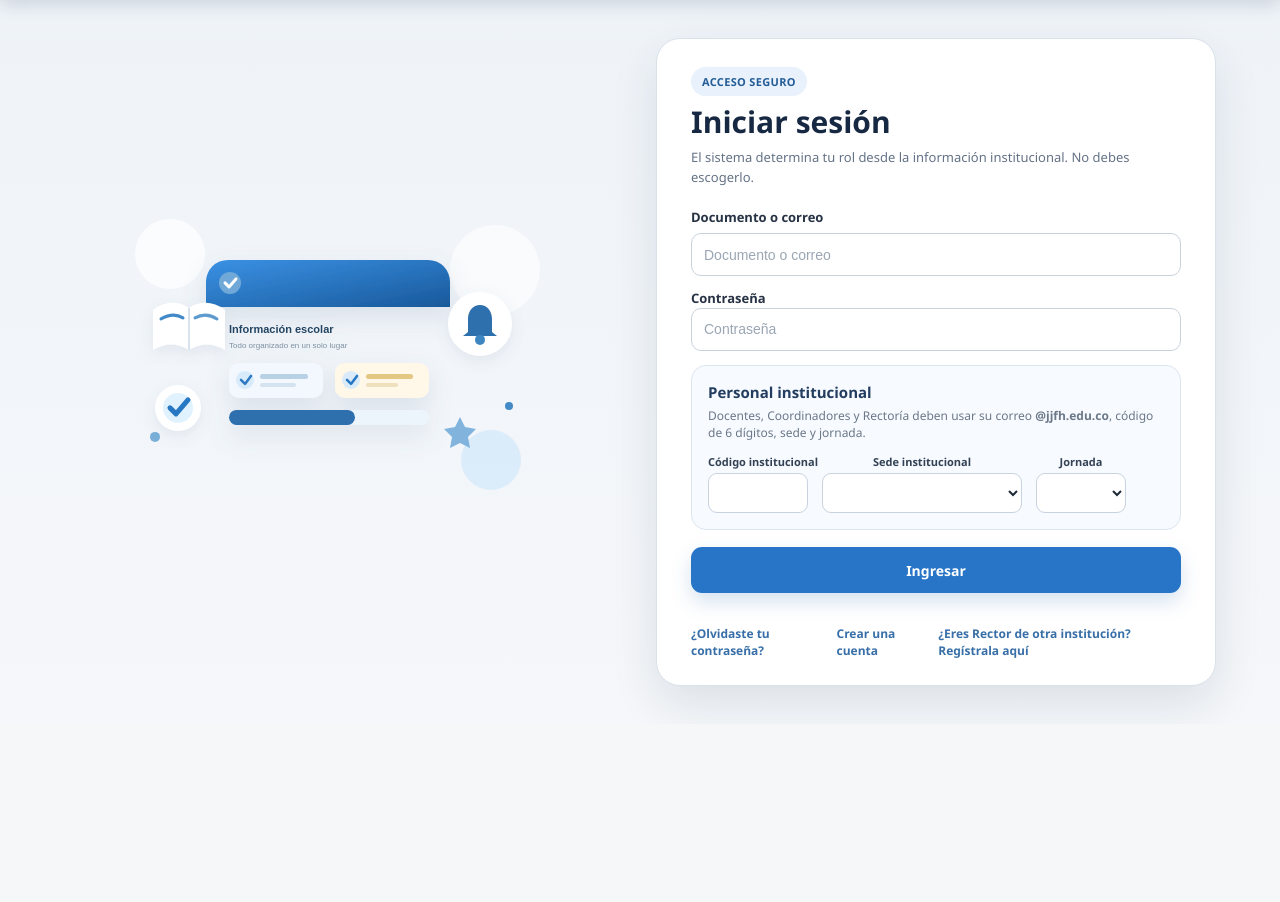
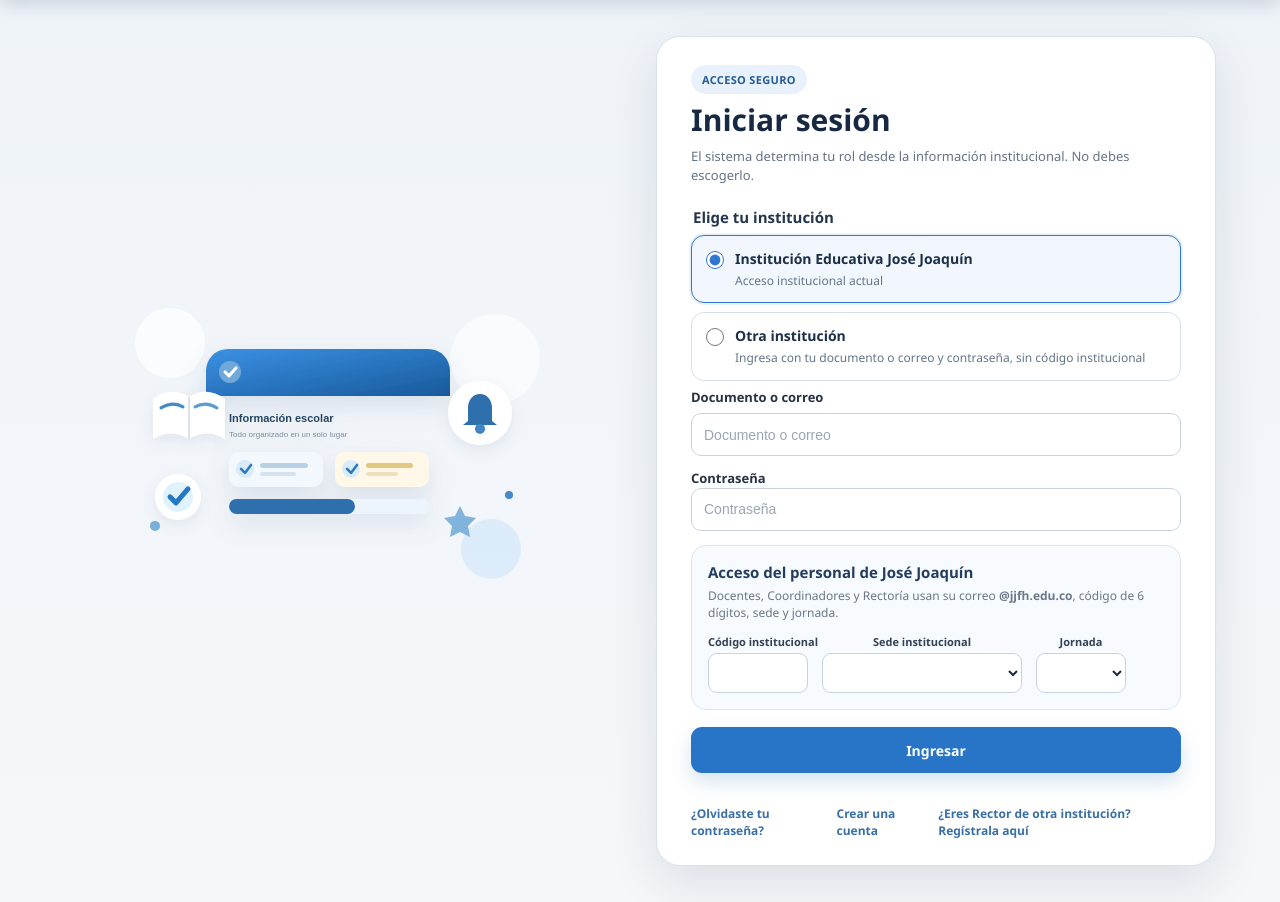
Before and after one commit to Taliana123/Eduturnos, a Flask app: page /auth/login in a window 1280 px wide. Shown: the part 76-978 px from the top of the page. Before the commit the page ends 787 px from the top, so only its background shows below. Run offline with Flask 3, Linux system fonts and the light colour scheme; data comes from the database, SQL or seed files in the repository.

Commit message:
Add institution choice to sign-in

```diff
--- a/routes/auth.py
+++ b/routes/auth.py
@@ -279,11 +279,26 @@ def _mostrar_login():
         render_template(
             "auth/login.html",
             sedes=_sedes(),
+            login_sedes=_sedes_jjfh(),
             jornadas=_jornadas(),
+            tipo_acceso=(request.form.get("tipo_acceso") or "jjfh"),
         )
     )
     respuesta.headers["Cache-Control"] = "no-store"
     return respuesta
+
+
+def _sedes_jjfh():
+    """Sedes que se usan para validar el acceso heredado de José Joaquín."""
+    try:
+        sedes = consultar(
+            "SELECT s.id,s.nombre,s.direccion FROM sedes s "
+            "JOIN instituciones i ON i.id=s.id_institucion "
+            "WHERE s.estado=1 AND i.nombre LIKE '%Jos%Joaqu%n%Fl%rez%' ORDER BY s.nombre"
+        )
+        return sedes or _sedes()
+    except Exception:
+        return _sedes()
 
 
 @auth_bp.route("/crear-institucion", methods=["GET", "POST"])
@@ -712,9 +727,21 @@ def _limpiar_intentos(clave_hash):
 # BUSCAR USUARIO
 # ============================================================
 
-def _buscar_usuario(identificador):
+def _buscar_usuario(identificador, tipo_acceso="jjfh"):
     valor = (identificador or "").strip()
     correo = _correo(valor)
+    if tipo_acceso == "otra":
+        institucion_filtro = (
+            "i.id IS NOT NULL AND i.requiere_codigo_institucional=0 "
+            "AND i.nombre NOT LIKE '%Jos%Joaqu%n%Fl%rez%' AND ("
+            "u.id_institucion IS NOT NULL OR EXISTS ("
+            "SELECT 1 FROM directorio_institucional di JOIN sedes s ON s.id=di.id_sede "
+            "WHERE di.id_usuario=u.id_usuario AND s.id_institucion=i.id))"
+        )
+    else:
+        institucion_filtro = (
+            "(i.nombre LIKE '%Jos%Joaqu%n%Fl%rez%' OR u.id_institucion IS NULL)"
+        )
 
     return consultar(
         """
@@ -724,9 +751,12 @@ def _buscar_usuario(identificador):
         FROM usuarios u
         INNER JOIN roles r
             ON r.id = u.id_rol
+        LEFT JOIN instituciones i ON i.id=u.id_institucion
         WHERE
-            u.documento = %s
-            OR LOWER(TRIM(u.correo)) = %s
+            (u.documento = %s OR LOWER(TRIM(u.correo)) = %s)
+            AND (
+                """ + institucion_filtro + """
+            )
         LIMIT 1
         """,
         (
@@ -1265,6 +1295,9 @@ def login():
         "codigo_institucional",
         "",
     ).strip()
+    tipo_acceso = (request.form.get("tipo_acceso") or "jjfh").strip().lower()
+    if tipo_acceso not in {"jjfh", "otra"}:
+        tipo_acceso = "jjfh"
 
     sede_id = _form_value(
         "id_sede",
@@ -1323,9 +1356,7 @@ def login():
 
         return _mostrar_login()
 
-    usuario = _buscar_usuario(
-        identificador
-    )
+    usuario = _buscar_usuario(identificador, tipo_acceso)
 
     if not usuario:
 
@@ -1440,10 +1471,42 @@ def login():
 
     _asignar_institucion_cuenta(usuario)
     institucion = consultar(
-        "SELECT requiere_codigo_institucional FROM instituciones WHERE id=%s",
+        "SELECT id,nombre,requiere_codigo_institucional FROM instituciones WHERE id=%s",
         (usuario.get("id_institucion"),), uno=True,
     ) if usuario.get("id_institucion") else None
     requiere_codigo = bool(institucion.get("requiere_codigo_institucional", 1)) if institucion else True
+    institucion_jjfh = consultar(
+        "SELECT id FROM instituciones WHERE nombre LIKE '%Jos%Joaqu%n%Fl%rez%' ORDER BY id LIMIT 1",
+        uno=True,
+    )
+    jjfh_id = (institucion_jjfh or {}).get("id")
+    usuario_id_institucion = usuario.get("id_institucion")
+
+    if tipo_acceso == "otra":
+        if (
+            not institucion
+            or not usuario_id_institucion
+            or (jjfh_id and int(usuario_id_institucion) == int(jjfh_id))
+        ):
+            flash(
+                "Esta cuenta no pertenece a otra institución habilitada. Selecciona José Joaquín o consulta con el rector de tu institución.",
+                "error",
+            )
+            return _mostrar_login()
+        # En el portal multiinstitucional, la cuenta y su institución asignada
+        # sustituyen el código, la sede y la jornada del acceso heredado.
+        requiere_codigo = False
+    elif (
+        usuario.get("rol_nombre") != "Super Admin"
+        and jjfh_id
+        and usuario_id_institucion
+        and int(usuario_id_institucion) != int(jjfh_id)
+    ):
+        flash(
+            "Esta cuenta pertenece a otra institución. Selecciona la opción de otra institución para ingresar.",
+            "error",
+        )
+        return _mostrar_login()
 
     if requiere_codigo and "@" in identificador and not es_correo_valido_para_rol(
         usuario.get("rol_nombre", ""),
--- /dev/null
+++ b/static/js/institution-login.js
@@ -0,0 +1,18 @@
+(() => {
+  const form = document.querySelector('.login-form');
+  if (!form) return;
+  const radios = [...form.querySelectorAll('input[name="tipo_acceso"]')];
+  const legacy = form.querySelector('[data-jjfh-fields]');
+  const hint = form.querySelector('[data-other-institution-hint]');
+  const update = () => {
+    const isJjfh = form.querySelector('input[name="tipo_acceso"]:checked')?.value !== 'otra';
+    if (legacy) legacy.hidden = !isJjfh;
+    if (hint) hint.hidden = isJjfh;
+    legacy?.querySelectorAll('input,select').forEach((field) => {
+      field.disabled = !isJjfh;
+      if (!isJjfh) field.value = '';
+    });
+  };
+  radios.forEach((radio) => radio.addEventListener('change', update));
+  update();
+})();
--- a/templates/auth/login.html
+++ b/templates/auth/login.html
@@ -1312,6 +1312,19 @@ html body.login-page .personal-login .personal-field-jornada select {
         }
 
 </style>
+<style>
+    .login-institution-options{display:grid;gap:9px;margin:0 0 8px;padding:0;border:0}
+    .login-institution-options legend{margin:0 0 8px;color:#24364b;font-weight:750;font-size:15px}
+    .login-institution-option{display:flex;align-items:flex-start;gap:11px;padding:13px 14px;border:1px solid #d5dfeb;border-radius:13px;background:#fff;cursor:pointer}
+    .login-institution-option:has(input:checked){border-color:#2f76d2;background:#f2f7ff;box-shadow:0 0 0 2px rgba(47,118,210,.10)}
+    .login-institution-option input{width:18px;height:18px;flex:0 0 18px;margin:2px 0 0;accent-color:#2f76d2}
+    .login-institution-option span{display:grid;gap:4px}
+    .login-institution-option strong{color:#1b3048;font-size:14px}
+    .login-institution-option small,.other-institution-hint{color:#63758a;font-size:12px;line-height:1.45}
+    .other-institution-hint{margin:0;padding:10px 12px;border-radius:10px;background:#eef5fc}
+    .personal-login[hidden],.other-institution-hint[hidden]{display:none!important}
+    @media(max-width:600px){.login-institution-option{padding:12px}.login-institution-option strong{font-size:13px}.login-institution-options legend{font-size:14px}}
+</style>
 <link rel="stylesheet" href="{{ url_for('static', filename='css/mobile/eduturnos-mobile.css') }}?v=20261023_login_center_v2" media="(max-width: 900px)">
 <link rel="stylesheet" href="{{ url_for('static', filename='css/password-controls.css') }}?v=20261012_password_desktop_v1">
 </head>
@@ -1393,10 +1406,23 @@ html body.login-page .personal-login .personal-field-jornada select {
                 <form
                     method="post"
                     autocomplete="off"
-                    class="stack-form"
+                    class="stack-form login-form"
                 >
 
                     {{ csrf_field()|safe }}
+
+                    <fieldset class="login-institution-options">
+                        <legend>Elige tu institución</legend>
+                        <label class="login-institution-option">
+                            <input type="radio" name="tipo_acceso" value="jjfh" {% if tipo_acceso != 'otra' %}checked{% endif %}>
+                            <span><strong>Institución Educativa José Joaquín</strong><small>Acceso institucional actual</small></span>
+                        </label>
+                        <label class="login-institution-option">
+                            <input type="radio" name="tipo_acceso" value="otra" {% if tipo_acceso == 'otra' %}checked{% endif %}>
+                            <span><strong>Otra institución</strong><small>Ingresa con tu documento o correo y contraseña, sin código institucional</small></span>
+                        </label>
+                    </fieldset>
+                    <p class="other-institution-hint" data-other-institution-hint hidden>Usa el documento o correo y la contraseÃ±a de tu cuenta. EDUTURNOS reconocerÃ¡ tu instituciÃ³n automÃ¡ticamente.</p>
 
 
                     <!-- Documento -->
@@ -1433,14 +1459,14 @@ html body.login-page .personal-login .personal-field-jornada select {
 
                     <!-- Personal institucional -->
 
-                    <div class="personal-login">
+                    <div class="personal-login" data-jjfh-fields>
 
                         <h3>
-                            Personal institucional
+                            Acceso del personal de José Joaquín
                         </h3>
 
                         <p>
-                            Docentes, Coordinadores y Rectoría deben usar su correo
+                            Docentes, Coordinadores y Rectoría usan su correo
                             <strong>@jjfh.edu.co</strong>, código de 6 dígitos,
                             sede y jornada.
                         </p>
@@ -1485,7 +1511,7 @@ html body.login-page .personal-login .personal-field-jornada select {
 
                                     <option value="" selected disabled></option>
 
-                                    {% for sede in sedes %}
+                                    {% for sede in login_sedes %}
 
                                         {% if sede is mapping %}
 
@@ -1498,9 +1524,9 @@ html body.login-page .personal-login .personal-field-jornada select {
                                         {% else %}
 
                                             <option
-                                                value="{{ sede[0] }}"
+                                                value="{{ sede.id }}"
                                             >
-                                                {{ sede[1] }}
+                                                {{ sede.nombre }}
                                             </option>
 
                                         {% endif %}
@@ -1643,6 +1669,7 @@ html body.login-page .personal-login .personal-field-jornada select {
 
 
 <script src="{{ url_for('static', filename='js/app.js') }}?v=20261012_password_controls_v19" defer></script>
+<script src="{{ url_for('static', filename='js/institution-login.js') }}?v=20261029_v1" defer></script>
 <script src="{{ url_for('static', filename='js/pwa.js') }}?v=2" defer></script>
 </body>
 
```
